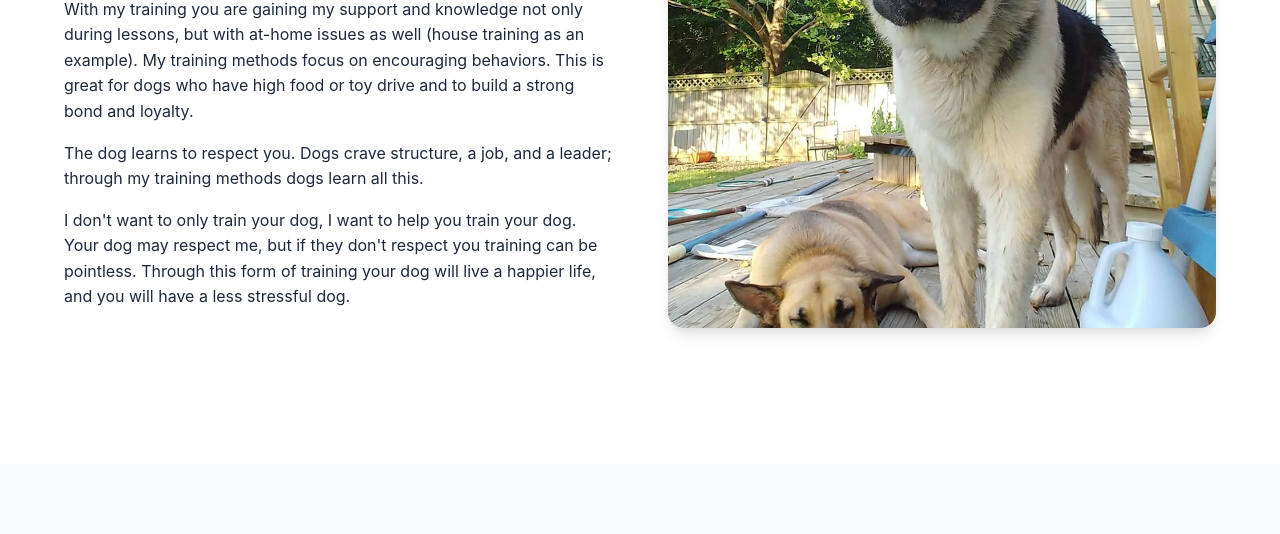
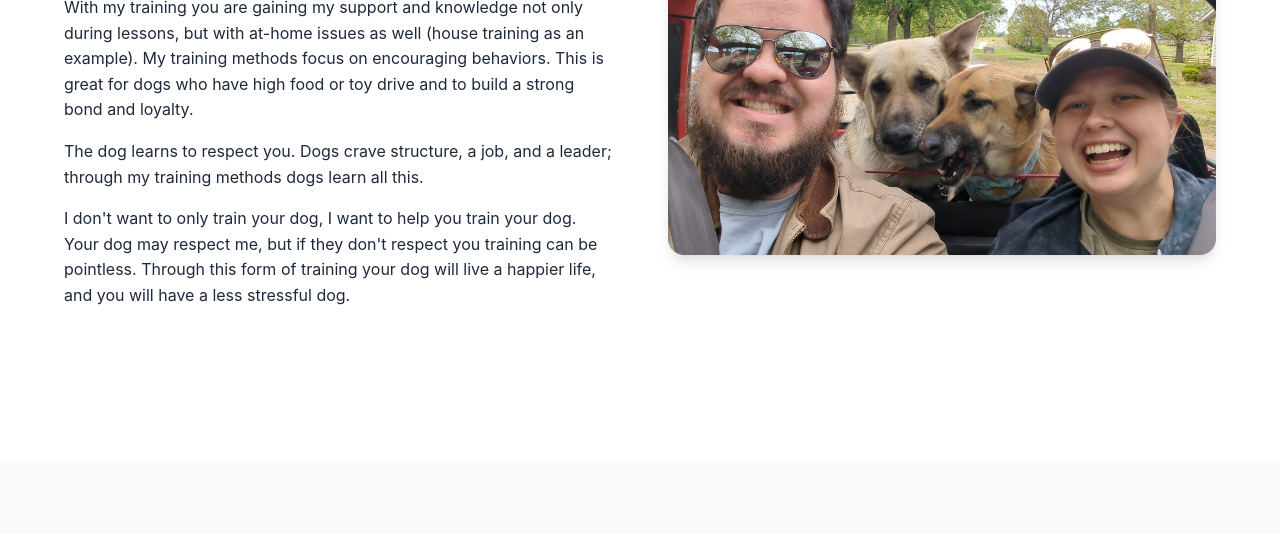
Before and after one commit to DLMorrell/summersdogs, a plain HTML site: page obedience.html in a window 1280 px wide. Shown: the part 566-1100 px from the top of the page. Drawn offline with Linux system fonts and the light colour scheme.

Commit message:
Update Our Approach photo in obedience.html

```diff
--- a/obedience.html
+++ b/obedience.html
@@ -70,7 +70,7 @@
           </p>
         </div>
         <div>
-          <img src="assets/images/116792299_10215016759332652_7243560108026974448_n.jpg" alt="Dog obedience training practice">
+          <img src="assets/images/350255213_935222661093506_2158988362889320103_n.jpg" alt="Dog obedience training practice">
         </div>
       </div>
     </div>
```
